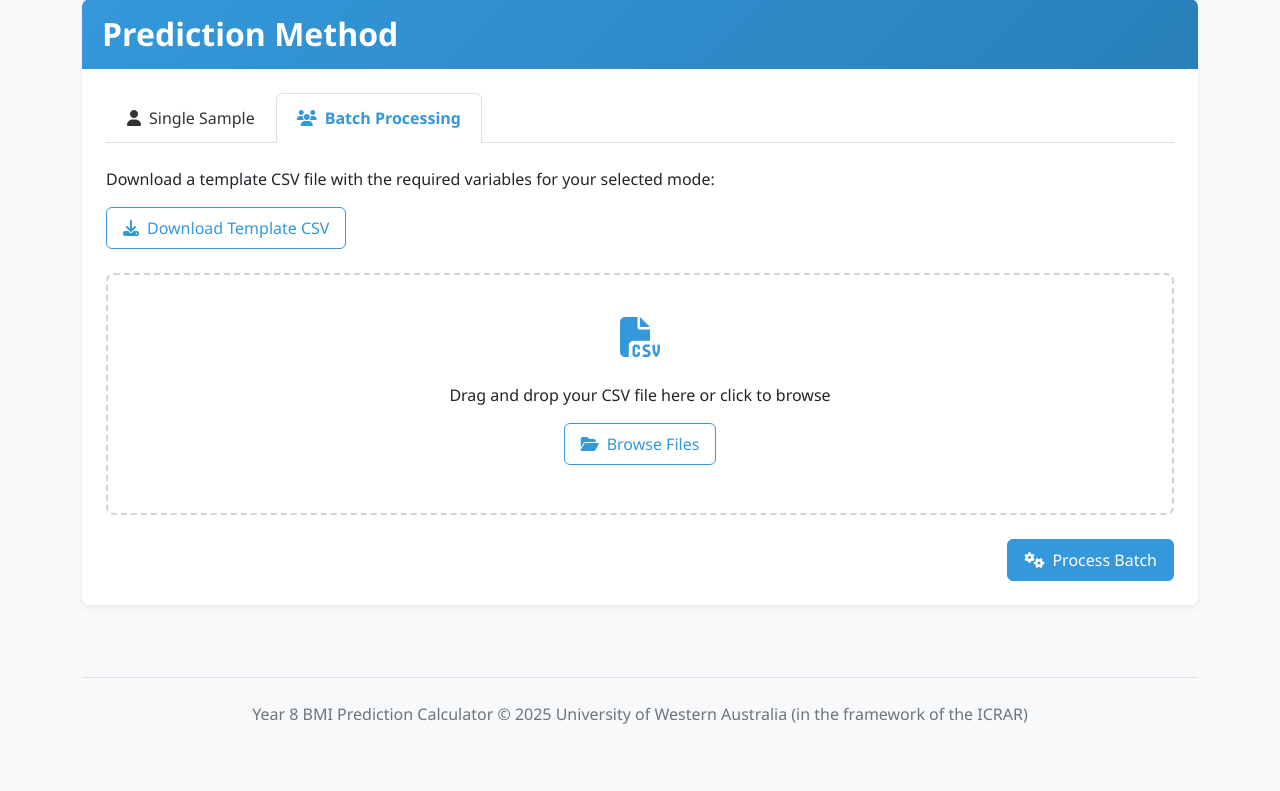
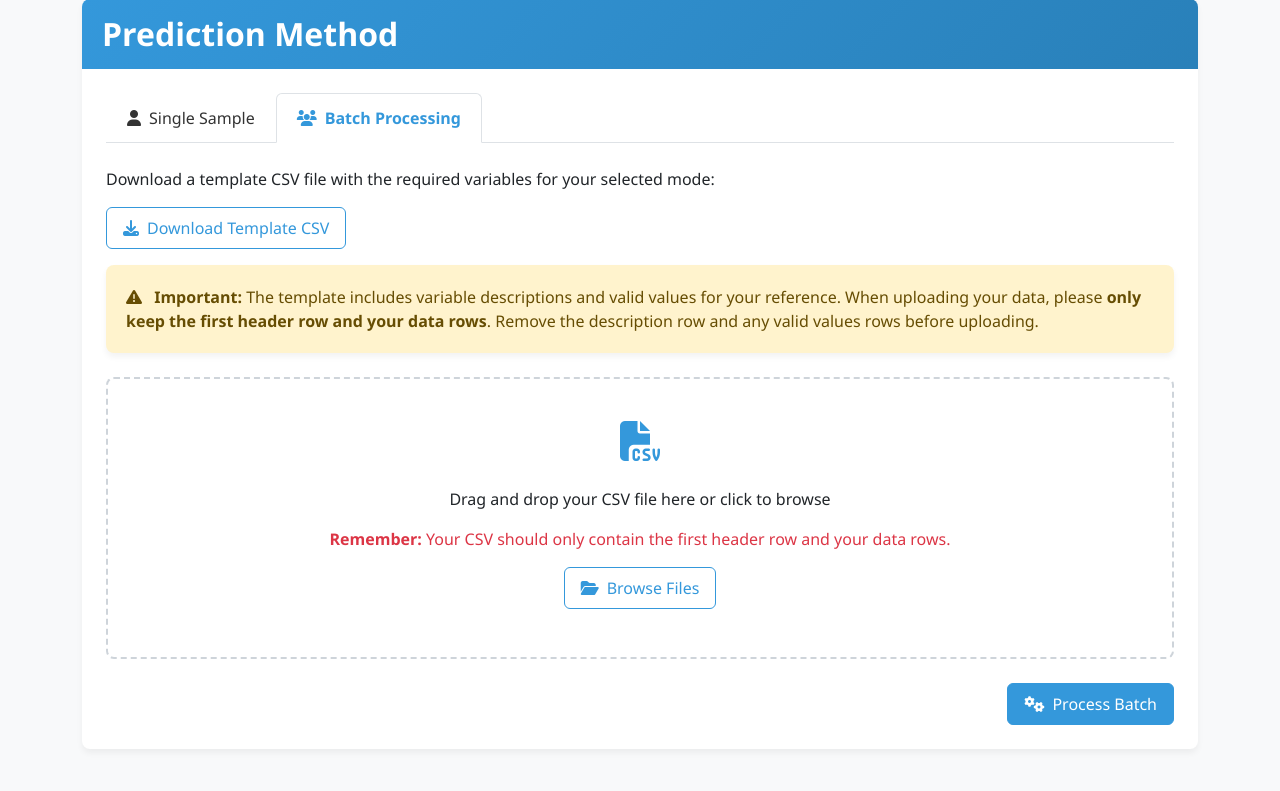
Before and after one commit to ICRAR/BMI_y8_calc, a FastAPI app: page / in a window 1280 px wide, after a click on "Batch Processing". Shown: the part 549-1340 px from the top of the page. Before the commit the page ends 1273 px from the top, so only its background shows below. Run offline with FastAPI, Linux system fonts and the light colour scheme; some libraries are stand-ins or nearby versions.

Commit message:
modify README.md, change the downloading template.

```diff
--- a/main.py
+++ b/main.py
@@ -156,7 +156,31 @@ def create_template_csv(mode):
     required_vars = get_required_variables(mode)
     output = io.StringIO()
     writer = csv.writer(output)
+
+    # Write variable names as headers
     writer.writerow(required_vars)
+
+    # Write descriptions in the second row
+    descriptions = [variable_descriptions.get(var, "") for var in required_vars]
+    writer.writerow(descriptions)
+
+    # Prepare valid values information
+    # Find the maximum number of values for any variable
+    max_values_count = 0
+    for var in required_vars:
+        if var in variable_values:
+            max_values_count = max(max_values_count, len(variable_values[var]))
+
+    # Write valid values rows
+    for i in range(max_values_count):
+        row = []
+        for var in required_vars:
+            if var in variable_values and i < len(variable_values[var]):
+                row.append(variable_values[var][i])
+            else:
+                row.append("")
+        writer.writerow(row)
+
     return output.getvalue()
 
 # Process a single sample
--- a/templates/index.html
+++ b/templates/index.html
@@ -457,6 +457,12 @@
                                     <button type="button" id="downloadTemplateBtn" class="btn btn-outline-primary">
                                         <i class="fas fa-download me-2"></i>Download Template CSV
                                     </button>
+                                    <div class="alert alert-warning mt-3">
+                                        <i class="fas fa-exclamation-triangle me-2"></i>
+                                        <strong>Important:</strong> The template includes variable descriptions and valid values for your reference.
+                                        When uploading your data, please <strong>only keep the first header row and your data rows</strong>.
+                                        Remove the description row and any valid values rows before uploading.
+                                    </div>
                                 </div>
 
                                 <div class="file-upload-container" id="dropZone">
@@ -464,6 +470,7 @@
                                         <i class="fas fa-file-csv"></i>
                                     </div>
                                     <p class="file-upload-text">Drag and drop your CSV file here or click to browse</p>
+                                    <p class="text-danger"><strong>Remember:</strong> Your CSV should only contain the first header row and your data rows.</p>
                                     <div class="file-upload-btn">
                                         <label for="csvFile" class="btn btn-outline-primary">
                                             <i class="fas fa-folder-open me-2"></i>Browse Files
```
Also changed, not shown: README.md.
